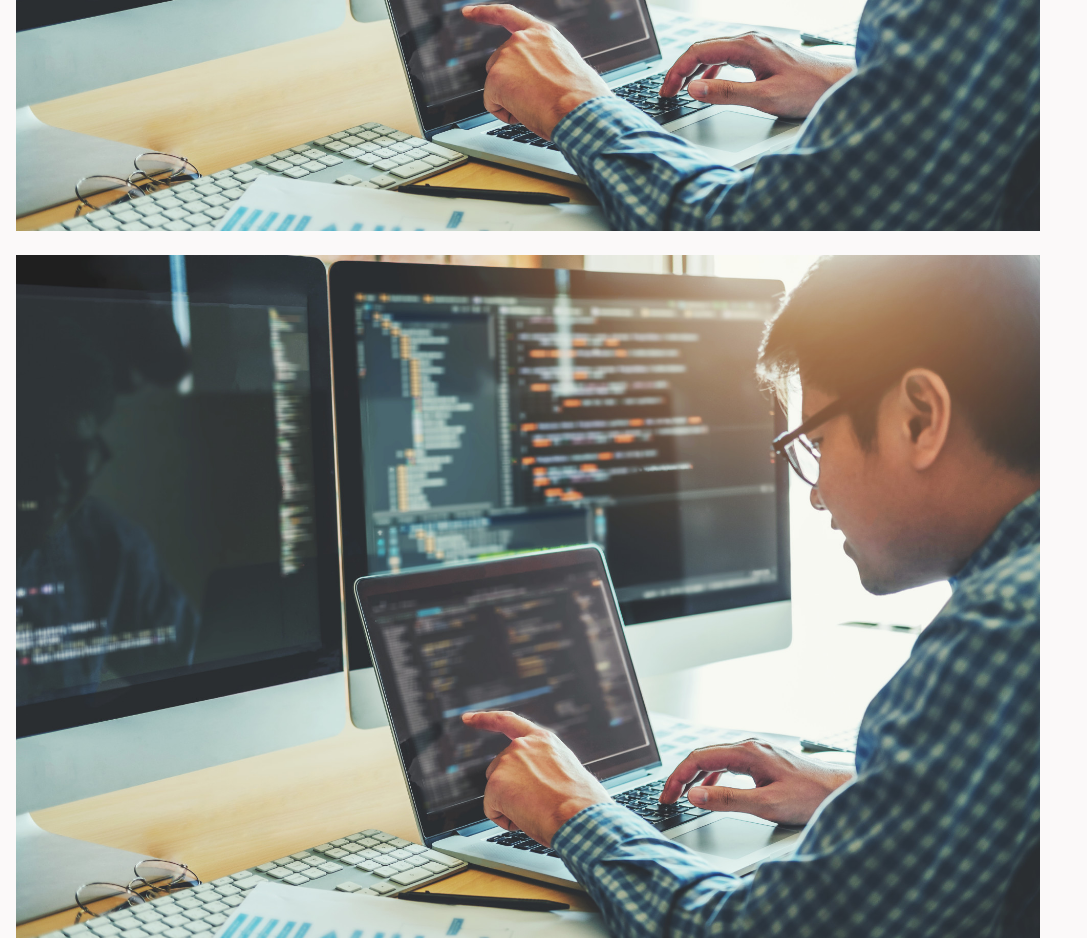
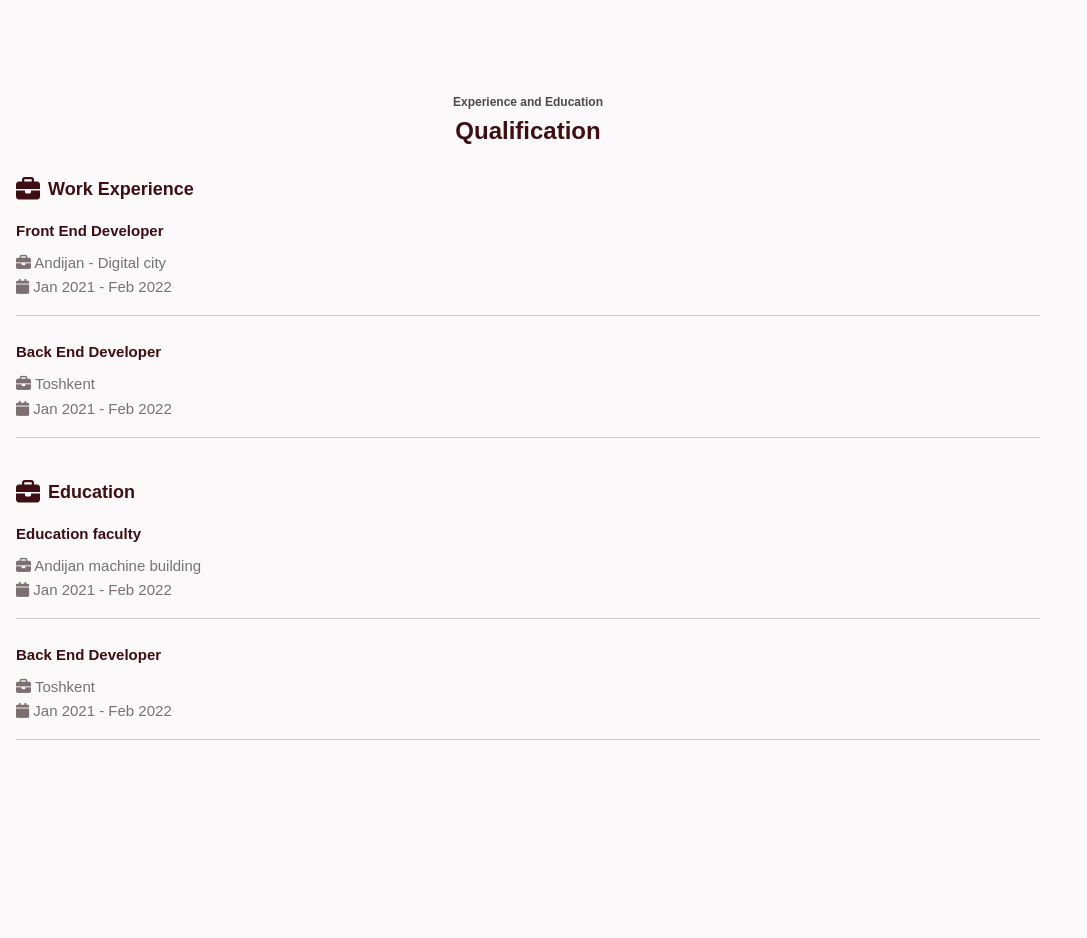
Before and after one commit to jaloldinov/personal-portfolio-website, a plain HTML site: page index.html in a window 1280 px wide. Shown: the part 1613-2551 px from the top of the page, without its empty margins (0-1087 px from the left). After the commit the page ends 2385 px from the top, so only its background shows below. Drawn offline with nearby package versions, Linux system fonts and the light colour scheme.

Commit message:
added about section

```diff
--- a/assets/css/styles.css
+++ b/assets/css/styles.css
@@ -380,3 +380,68 @@ img {
 .button:hover {
   background-color: var(--first-color-dark);
 }
+
+/* === ABOUT ==== omadbek */
+
+.about__data {
+  text-align: center;
+}
+
+.about__description {
+  font-size: var(--h2-font-size);
+  font-weight: var(--font-semi-bold);
+  color: var(--first-color);
+}
+
+.about__number {
+  font-size: var(--h1-font-size);
+  color: var(--first-color);
+  display: block;
+}
+
+.about__img {
+  justify-self: center;
+  width: 220px;
+  border-radius: 0.5rem;
+}
+
+/* Qualification */
+.qualification__container {
+  row-gap: 2.5rem;
+}
+
+.qualification__title {
+  font-size: var(--h3-font-size);
+  color: var(--first-color);
+  margin-bottom: var(--mb-2);
+  display: flex;
+  align-items: center;
+}
+
+.qualification__title-icon {
+  font-size: 1.5rem;
+  margin-right: var(--mb-1);
+}
+
+.qualification__box {
+  padding-bottom: 1rem;
+  border-bottom: 1px solid #ccc;
+}
+
+.qualification__area {
+  font-size: var(--normal-font-size);
+  color: var(--first-color);
+  margin-bottom: var(--mb-1);
+}
+
+.qualification__icon,
+.qualification__work {
+  font-size: var(--smaller-font-size);
+  color: var(--first-color-light);
+}
+
+.qualification__work {
+  display: block;
+}
+
+/* =====Service =========== */
--- a/index.html
+++ b/index.html
@@ -129,16 +129,94 @@
             alt="About image"
             class="about__img"
           />
-          <img
-            src="./assets/img/home.jpg"
-            alt="About image"
-            class="about__img"
-          />
         </div>
       </section>
 
       <!-- Qualification -->
+      <section class="qualification section bd-container">
+        <span class="section-subtitle">Experience and Education</span>
+        <h2 class="section-title">Qualification</h2>
 
+        <div class="qualification__container bd-grid">
+          <div class="qualification__content">
+            <h2 class="qualification__title">
+              <i class="fa-solid fa-briefcase qualification__title-icon"></i>
+              Work Experience
+            </h2>
+
+            <div class="bd-grid">
+              <div class="qualification__data">
+                <h3 class="qualification__area">Front End Developer</h3>
+
+                <div class="qualification__box">
+                  <span class="qualification__work">
+                    <i class="fa-solid fa-briefcase qualification__icon"></i>
+                    Andijan - Digital city
+                  </span>
+                  <span class="qualification__work">
+                    <i class="fa-solid fa-calendar qualification__icon"></i>
+                    Jan 2021 - Feb 2022
+                  </span>
+                </div>
+              </div>
+
+              <div class="qualification__data">
+                <h3 class="qualification__area">Back End Developer</h3>
+
+                <div class="qualification__box">
+                  <span class="qualification__work">
+                    <i class="fa-solid fa-briefcase qualitication__icon"></i>
+                    Toshkent
+                  </span>
+                  <span class="qualification__work">
+                    <i class="fa-solid fa-calendar qualitication__icon"></i>
+                    Jan 2021 - Feb 2022
+                  </span>
+                </div>
+              </div>
+            </div>
+          </div>
+
+          <div class="qualification__content">
+            <h2 class="qualification__title">
+              <i class="fa-solid fa-briefcase qualification__title-icon"></i>
+              Education
+            </h2>
+
+            <div class="bd-grid">
+              <div class="qualification__data">
+                <h3 class="qualification__area">Education faculty</h3>
+
+                <div class="qualification__box">
+                  <span class="qualification__work">
+                    <i class="fa-solid fa-briefcase qualification__icon"></i>
+                    Andijan machine building
+                  </span>
+                  <span class="qualification__work">
+                    <i class="fa-solid fa-calendar qualification__icon"></i>
+                    Jan 2021 - Feb 2022
+                  </span>
+                </div>
+              </div>
+
+              <div class="qualification__data">
+                <h3 class="qualification__area">Back End Developer</h3>
+
+                <div class="qualification__box">
+                  <span class="qualification__work">
+                    <i class="fa-solid fa-briefcase qualitication__icon"></i>
+                    Toshkent
+                  </span>
+                  <span class="qualification__work">
+                    <i class="fa-solid fa-calendar qualitication__icon"></i>
+                    Jan 2021 - Feb 2022
+                  </span>
+                </div>
+              </div>
+            </div>
+          </div>
+        </div>
+      </section>
       <!-- Services -->
 
       <!-- Project in your mind -->
```
